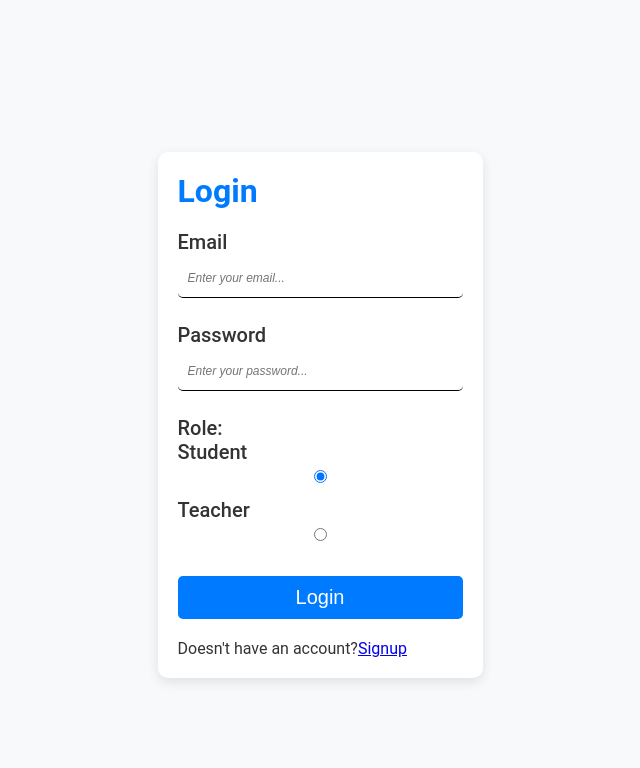
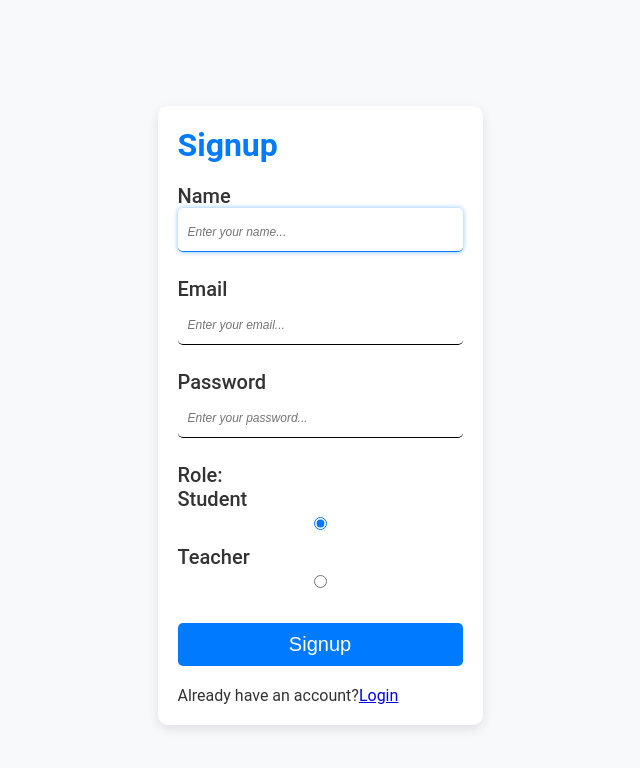
Before and after one commit to Shubham-Sharmaaa/tiet_feedback, a React (Create React App) app in the folder frontend/: page /signup in a window 1280 px wide. Shown: the top 768 px of the page, without its empty margins (320-960 px from the left). Built offline with nearby package versions, Linux system fonts and the light colour scheme.

Commit message:
Update Signup.js

```diff
--- a/frontend/src/pages/Signup.js
+++ b/frontend/src/pages/Signup.js
@@ -4,8 +4,10 @@ import { Link, useNavigate } from 'react-router-dom';
 import { ToastContainer } from 'react-toastify';
 import { handleError, handleSuccess } from '../utils';
 
-function Login() {
-    const [loginInfo, setLoginInfo] = useState({
+function Signup() {
+
+    const [signupInfo, setSignupInfo] = useState({
+        name: '',
         email: '',
         password: '',
         role: 'student', // Default role
@@ -13,73 +15,62 @@ function Login() {
 
     const navigate = useNavigate();
 
-
-
     const handleChange = (e) => {
         const { name, value, type, checked } = e.target;
-        setLoginInfo((prev) => ({
+        setSignupInfo((prev) => ({
             ...prev,
             [name]: type === "radio" ? (checked ? value : prev[name]) : value,
-        }));
+        }));
     };
 
-    const handleLogin = async (e) => {
-        e.preventDefault(); // Prevent form default submission
-
-        const { email, password, role } = loginInfo;
-
-        // Validate required fields
-        if (!email || !password) {
-            return handleError("Email and password are required.");
+    const handleSignup = async (e) => {
+        e.preventDefault();
+        const { name, email, password, role } = signupInfo;
+        if (!name || !email || !password) {
+            return handleError('Name, email, and password are required.');
         }
-
         try {
-            // Make a login request to the backend
-            const response = await fetch("http://localhost:5000/auth/login", {
+            const response = await fetch('http://localhost:5000/auth/signup', {
                 method: "POST",
-                headers: { "Content-Type": "application/json" },
-                body: JSON.stringify({ email, password, role }), // Send role explicitly
+                headers: { 'Content-Type': 'application/json' },
+                body: JSON.stringify(signupInfo),
             });
 
-            // Check if response is successful
-            if (!response.ok) {
-                const errorData = await response.json();
-                const errorMessage = errorData?.message || "Login failed.";
-                throw new Error(errorMessage);
-            }
-
-            // Parse JSON response
-            const { success, message, jwtToken, name } = await response.json();
+            const result = await response.json();
+            const { success, message, error } = result;
 
             if (success) {
-                handleSuccess(message); // Display success notification
-
-                // Save user data to localStorage
-                localStorage.setItem("token", jwtToken);
-                localStorage.setItem("loggedInUser", name);
-
-                // Navigate based on the role
+                handleSuccess(message);
                 setTimeout(() => {
-                    const redirectPath =
-                        role === "teacher"
-                            ? "/teacher" // Updated to /teacher
-                            : role === "student"
-                            ? "/student" // Updated to /student
-                            : "/home"; // Fallback route
-                    navigate(redirectPath);
+                    navigate('/login');
                 }, 1000);
+            } else if (error) {
+                const details = error?.details[0]?.message;
+                handleError(details || 'Signup failed.');
             } else {
-                handleError(message); // Display error message if unsuccessful
+                handleError(message);
             }
-        } catch (error) {
-            console.error("Login error:", error.message); // Log error to console for debugging
-            handleError(error.message || "An unexpected error occurred."); // Display error notification
+        } catch (err) {
+            console.error("Signup error:", err);
+            handleError(err.message || 'An unexpected error occurred.');
         }
     };
+
     return (
         <div className='container'>
-            <h1>Login</h1>
-            <form onSubmit={handleLogin}>
+            <h1>Signup</h1>
+            <form onSubmit={handleSignup}>
+                <div>
+                    <label htmlFor='name'>Name</label>
+                    <input
+                        onChange={handleChange}
+                        type='text'
+                        name='name'
+                        autoFocus
+                        placeholder='Enter your name...'
+                        value={signupInfo.name}
+                    />
+                </div>
                 <div>
                     <label htmlFor='email'>Email</label>
                     <input
@@ -87,7 +78,7 @@ function Login() {
                         type='email'
                         name='email'
                         placeholder='Enter your email...'
-                        value={loginInfo.email}
+                        value={signupInfo.email}
                     />
                 </div>
                 <div>
@@ -97,12 +88,11 @@ function Login() {
                         type='password'
                         name='password'
                         placeholder='Enter your password...'
-                        value={loginInfo.password}
+                        value={signupInfo.password}
                     />
                 </div>
                 <div>
-                <div>
-    <label>Role:</label>
+                <label>Role:</label>
     <div className="radio-group">
         <label className="radio-option">
             <span>Student</span>
@@ -111,7 +101,7 @@ function Login() {
                 id="student"
                 name="role"
                 value="student"
-                checked={loginInfo.role === 'student'}
+                checked={signupInfo.role === 'student'}
                 onChange={handleChange}
             />
         </label>
@@ -122,16 +112,15 @@ function Login() {
                 id="teacher"
                 name="role"
                 value="teacher"
-                checked={loginInfo.role === 'teacher'}
+                checked={signupInfo.role === 'teacher'}
                 onChange={handleChange}
             />
         </label>
     </div>
-</div>
                 </div>
-                <button type='submit'>Login</button>
-                <span>Doesn't have an account?
-                    <Link to="/signup">Signup</Link>
+                <button type='submit'>Signup</button>
+                <span>Already have an account?
+                    <Link to="/login">Login</Link>
                 </span>
             </form>
             <ToastContainer />
@@ -139,4 +128,4 @@ function Login() {
     );
 }
 
-export default Login;
+export default Signup;
```
